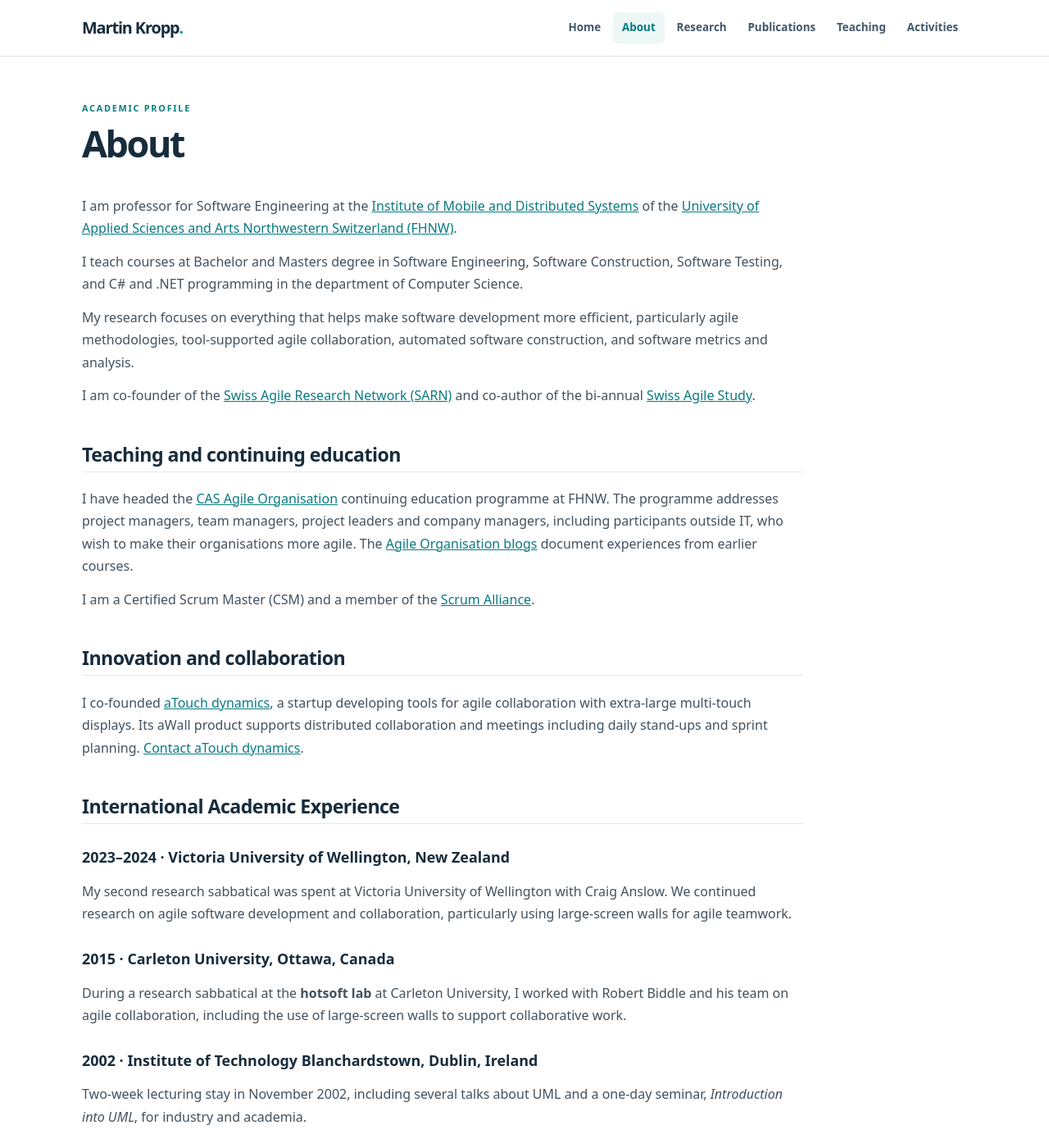
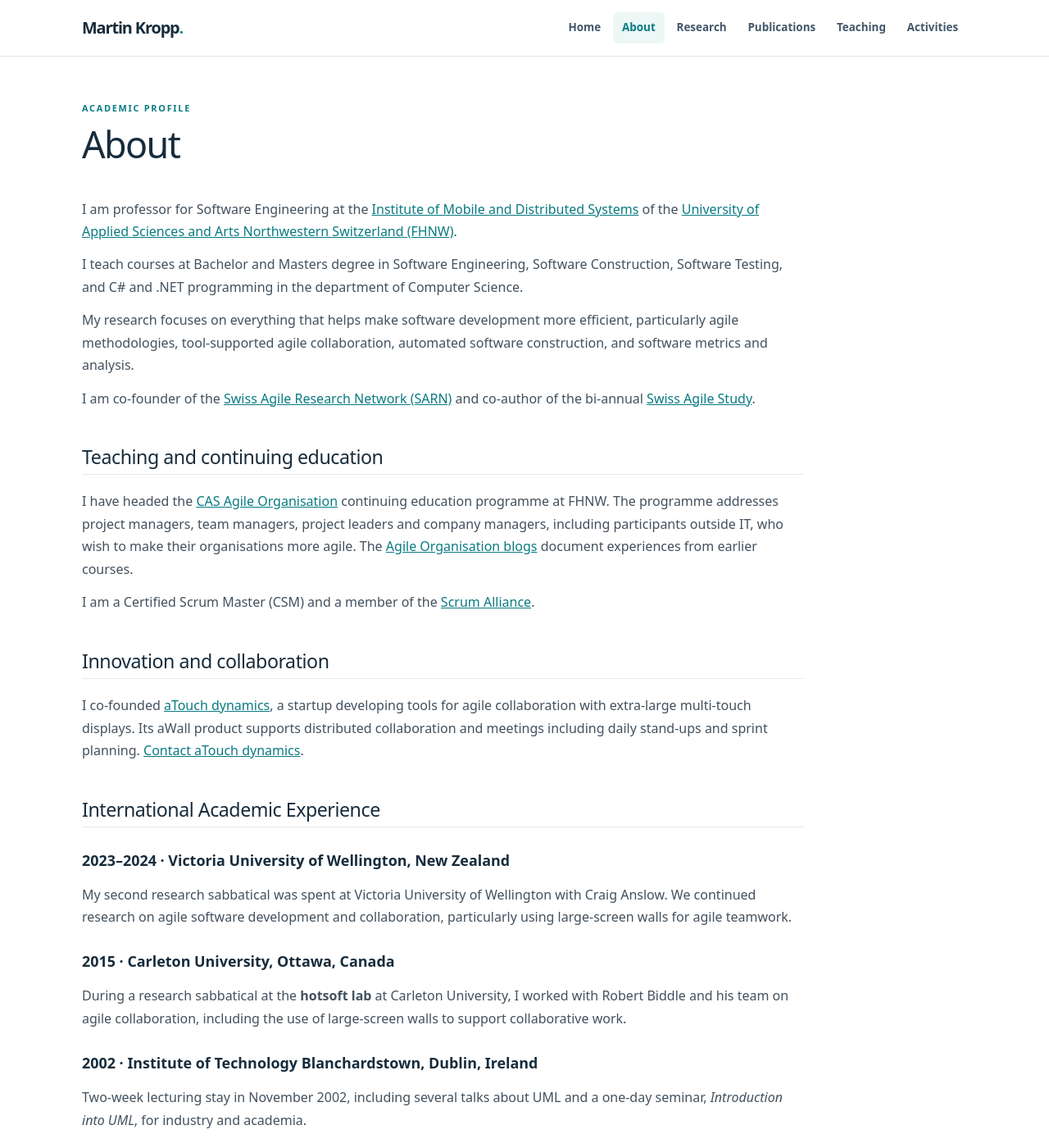
Before and after one commit to martinkropp/martinkropp.github.io, a Jekyll site: the page built from about.md, in a window 1280 px wide and 1400 px high. Shown: the whole window at 82% size. Built offline with Jekyll 4.4.1, drawn with Linux system fonts in a browser that asks for light colours.

Commit message:
Use lighter understated page titles and headings

```diff
--- a/assets/css/site.css
+++ b/assets/css/site.css
@@ -90,3 +90,21 @@ body{background:#fff}.brand-dot{color:#0b9292}a{color:#097a82}
 @media(max-width:850px){.profile-hero{grid-template-columns:1fr;gap:1.7rem;padding:1.3rem 0 2.7rem}.profile-aside{display:grid;grid-template-columns:repeat(2,minmax(0,1fr));column-gap:1rem}.aside-label,.aside-link{grid-column:1/-1}}
 @media(max-width:600px){.feature-grid{grid-template-columns:1fr}.profile-aside{grid-template-columns:1fr}.profile-hero{padding-top:.4rem}.prose .profile-copy h1{font-size:3.15rem}.feature-link{min-height:0}.profile-actions a{font-size:.86rem}}
 @media(prefers-reduced-motion:reduce){.feature-link,.profile-actions a{transition:none}.feature-link:hover,.profile-actions a:hover{transform:none}}
+
+
+/* Softer academic typography: lighter, calmer titles and section headings. */
+.main > h1{
+  font-family:system-ui,-apple-system,"Segoe UI",sans-serif;
+  font-weight:400;
+  font-size:clamp(2rem,3.5vw,2.85rem);
+  line-height:1.22;
+  letter-spacing:-.035em;
+  max-width:940px;
+}
+.prose h2{
+  font-weight:500;
+  letter-spacing:-.02em;
+}
+.prose h3{
+  font-weight:550;
+}
```
